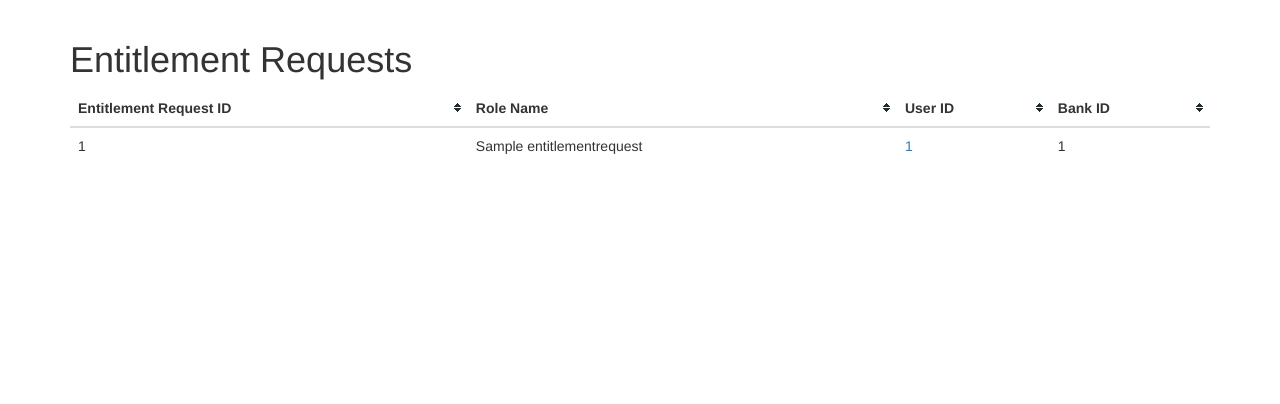
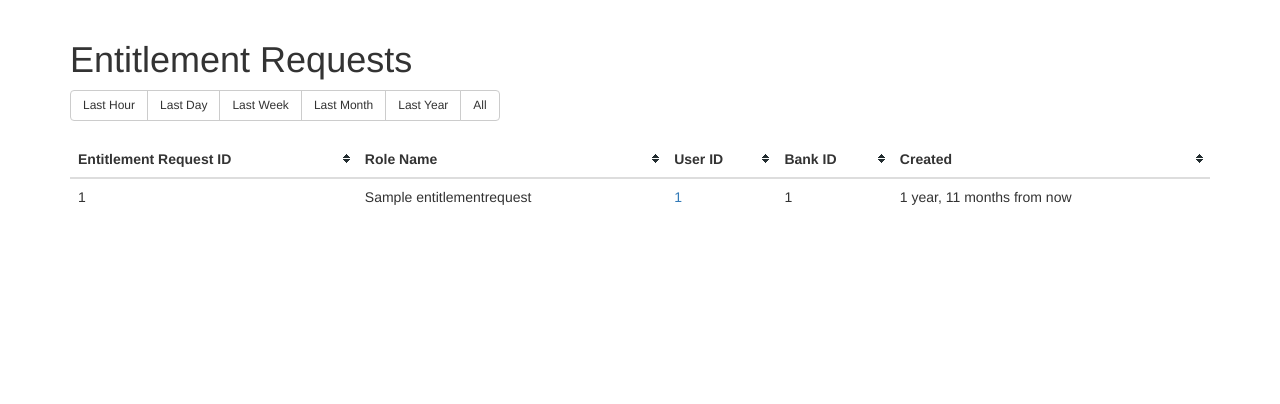
Before and after one commit to OpenBankProject/API-Manager, a Django app: template apimanager/entitlementrequests/templates/entitlementrequests/index.html in a window 1280 px wide. Shown: the part 50-454 px from the top of the page. Run offline with Django 3.2, Linux system fonts and the light colour scheme; the template is opened without the code that fills it: most values are stand-ins (such as "Sample title", 1, 10 or a date in 2020); parts of the project's set-up code (start-up, migrations or seed data) failed here and were passed over; some libraries are stand-ins or nearby versions.

Commit message:
Added Entitlement Requests - 2nd part

```diff
--- a/apimanager/entitlementrequests/static/entitlementrequests/css/entitlementrequests.css
+++ b/apimanager/entitlementrequests/static/entitlementrequests/css/entitlementrequests.css
@@ -1,20 +1,7 @@
-.entitlementrequests #entitlementrequests-list  {
+.table-responsive  {
 	margin-top: 20px;
-}
-
-#entitlementrequests .btn-group-vertical.filter-enabled,
-#entitlementrequests .btn-group-vertical.filter-apptype {
-	margin-top: 10px;
-}
-
-#entitlementrequests-detail div {
-	margin: 5px 0;
 }
 
 #entitlementrequests .filter a {
 	font-size: 12px;
 }
-
-#entitlementrequests .actions .btn {
-	margin-bottom: 2px;
-}
--- /dev/null
+++ b/apimanager/entitlementrequests/templates/entitlementrequests/includes/filter_time.html
@@ -0,0 +1,6 @@
+<a href="?time=hour&app_type={{ request.GET.app_type }}&enabled={{ request.GET.enabled }}" class="btn btn-default{% if active_time_hour %} active{% endif %}">Last Hour</a>
+<a href="?time=day&app_type={{ request.GET.app_type }}&enabled={{ request.GET.enabled }}" class="btn btn-default{% if active_time_day %} active{% endif %}">Last Day</a>
+<a href="?time=week&app_type={{ request.GET.app_type }}&enabled={{ request.GET.enabled }}" class="btn btn-default{% if active_time_week %} active{% endif %}">Last Week</a>
+<a href="?time=month&app_type={{ request.GET.app_type }}&enabled={{ request.GET.enabled }}" class="btn btn-default{% if active_time_month %} active{% endif %}">Last Month</a>
+<a href="?time=year&app_type={{ request.GET.app_type }}&enabled={{ request.GET.enabled }}" class="btn btn-default{% if active_time_year %} active{% endif %}">Last Year</a>
+<a href="?time=All&app_type={{ request.GET.app_type }}&enabled={{ request.GET.enabled }}" class="btn btn-default{% if active_time_all %} active{% endif %}">All</a>
--- a/apimanager/entitlementrequests/templates/entitlementrequests/index.html
+++ b/apimanager/entitlementrequests/templates/entitlementrequests/index.html
@@ -7,13 +7,28 @@
 <div id="entitlementrequests">
 	<h1>Entitlement Requests</h1>
 
+	<div class="row">
+		<div class="col-xs-12 col-md-6">
+			<div id="filter-time" class="filter">
+				<div class="btn-group hidden-sm hidden-xs filter-time" role="group" aria-label="filter-time">
+					{% include "entitlementrequests/includes/filter_time.html" %}
+				</div>
+				<div class="btn-group-vertical visible-sm visible-xs filter-time" role="group" aria-label="filter-time">
+					{% include "entitlementrequests/includes/filter_time.html" %}
+				</div>
+			</div>
+		</div>
+
+	</div>
+
 	<div class="table-responsive">
-		<table class="table table-hover tablesorter" id="consumer-list">
+		<table class="table table-hover tablesorter" id="entitementrequests-list">
 			<thead>
 				<th>Entitlement Request ID</th>
 				<th>Role Name</th>
 				<th>User ID</th>
 				<th>Bank ID</th>
+				<th>Created</th>
 			</thead>
 
 			<tbody>
@@ -23,6 +38,7 @@
 				<td class="select">{{ entitlementrequest.role_name }}</td>
 				<td><a href="{{ url_users_detail }}">{{ entitlementrequest.user_id }}</a></td>
 				<td class="select">{{ entitlementrequest.bank_id }}</td>
+				<td class="select">{{ entitlementrequest.created|naturaltime }}</td>
 			</tr>
 			{% endfor %}
 			</tbody>
```
Also changed, not shown: apimanager/entitlementrequests/views.py (+16 -2 lines).
